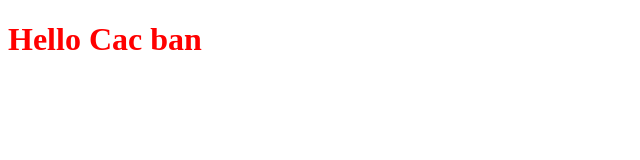
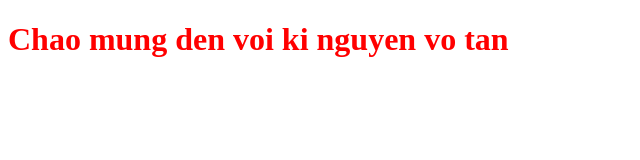
Before and after one commit to thachnguyen281995/learn-nodemy-nodejs, a website: page home.html in a window 1280 px wide. Shown: the whole page, without its empty margins (0-640 px from the left). Drawn offline with Linux system fonts and the light colour scheme.

Commit message:
change html

```diff
--- a/home.html
+++ b/home.html
@@ -8,6 +8,6 @@
     <link rel="stylesheet" href="./public/home.css">
 </head>
 <body>
-    <h1>Hello Cac ban</h1>
+    <h1>Chao mung den voi ki nguyen vo tan</h1>
 </body>
 </html>
```
